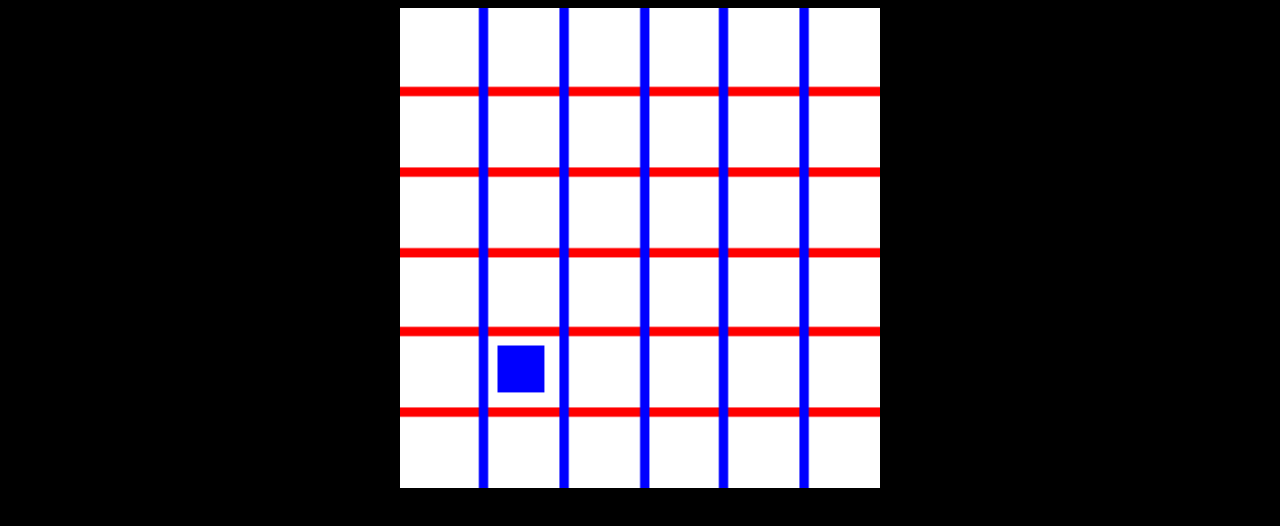
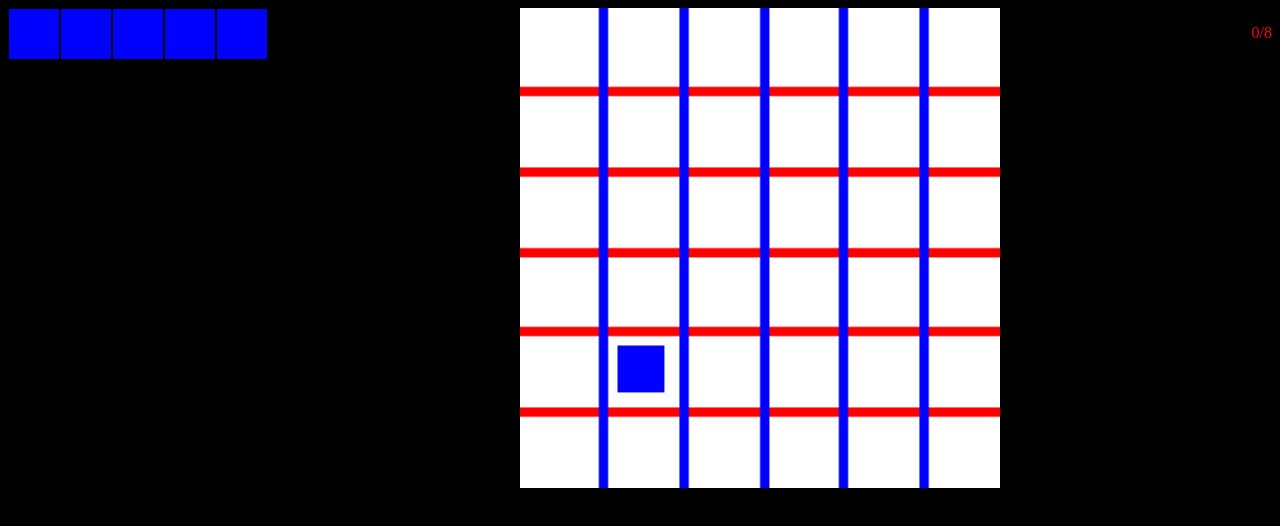
Before and after one commit to chuckinabox/unseen-escape, a plain HTML site: page index.html in a window 1280 px wide. Drawn offline with Linux system fonts and the light colour scheme.

Commit message:
Added lives and score keeper

```diff
--- a/index.html
+++ b/index.html
@@ -6,9 +6,14 @@
     <style> body{ background: black;} canvas {margin: auto; background: white; width: 100%; max-width: 480px; display: block;}</style>
   </head>
   <body>
+    <div style="float:left;" id="lives"></div>
+    <div style="float:right;"id="cameras"></div>
     <canvas id="game" width="256" height="256"></canvas>
 
     <script src="lib/kontra.js"></script>
+    <script src="src/lives.js"></script>
+    <script src="src/cameras.js"></script>
     <script src="src/game.js"></script>
+
   </body>
 </html>
--- /dev/null
+++ b/src/cameras.js
@@ -0,0 +1,11 @@
+function cameras(camerasHit, camerasTotal){
+  let cameras = document.getElementById('cameras');
+  while(cameras.hasChildNodes()){
+    cameras.removeChild(cameras.lastChild);
+  }
+  let node = document.createElement("p");
+  let textnode = document.createTextNode(camerasHit + "/" + camerasTotal);
+  node.appendChild(textnode);
+  node.setAttribute("style", "color:red;")
+  cameras.appendChild(node);
+}
--- a/src/game.js
+++ b/src/game.js
@@ -4,6 +4,10 @@ PLAYER_SPEED = 10;
 PLAYER_MOVE_Y = 10;
 let ticks = 0;
 let grid = [42, 85, 128, 170, 213];
+let lifeCount = 5;
+let camerasTotal = 8;
+let camerasHit = 0;
+let beenHit = 0;
 
 
 kontra.init();
@@ -51,10 +55,14 @@ grid.forEach(gridNumber => {LasersY.push(kontra.sprite({
   height: 5,
   color: 'blue'
 }))})
-
+lives(lifeCount);
+cameras(camerasHit, camerasTotal)
 
 var loop = kontra.gameLoop({
   update: function(){
+
+    if(beenHit){beenHit--; Player.color= 'yellow';}
+    else {Player.color = 'blue'}
     //Laser cycle
      ticks++;
 
@@ -143,7 +151,9 @@ var loop = kontra.gameLoop({
     Player.update();
 
     //Camera
-    if (Player.collidesWith(Camera)){
+    if (Player.collidesWith(Camera) && Camera.color === 'green'){
+      camerasHit++;
+      cameras(camerasHit, camerasTotal)
       Camera.color = 'black';
     }
     if (Camera.x < -Camera.width){
@@ -151,6 +161,9 @@ var loop = kontra.gameLoop({
       Camera.color = 'green'
     }
     Camera.update();
+
+    LasersX.forEach(x => {if(Player.collidesWith(x) && !beenHit){lifeCount--; lives(lifeCount); beenHit = 25}})
+    LasersY.forEach(y => {if(Player.collidesWith(y) && !beenHit){lifeCount--; lives(lifeCount); beenHit = 25}})
 
     LasersX.forEach(x => x.update())
     LasersY.forEach(y => y.update())
--- /dev/null
+++ b/src/lives.js
@@ -0,0 +1,16 @@
+function lives(count){
+  let lives = document.getElementById('lives');
+  while(lives.hasChildNodes()){
+    lives.removeChild(lives.lastChild);
+  }
+  if (count < 0){
+    count = 0;
+  }
+  while (count){
+    let node = document.createElement("div");
+    node.setAttribute("style", "background-color:blue; height:50px; width: 50px; border: 1px solid black; float:left; ")
+    lives.appendChild(node);
+    count--;
+  }
+
+}
```
